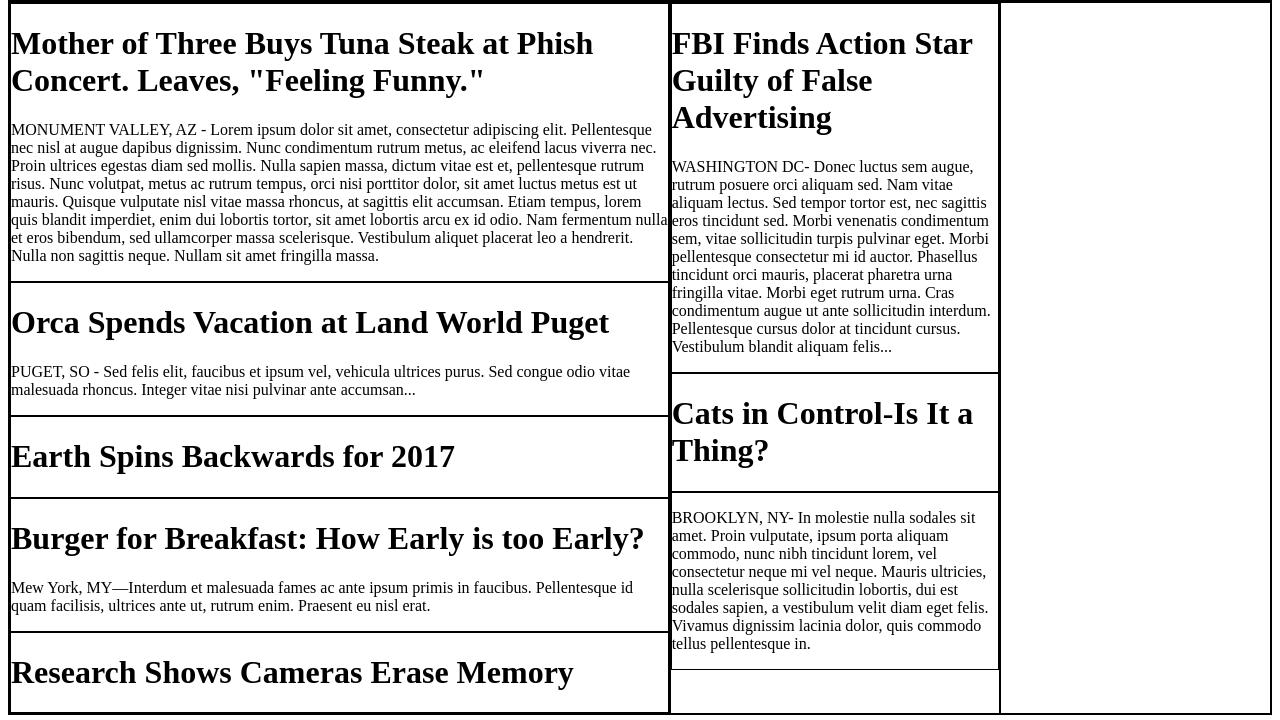
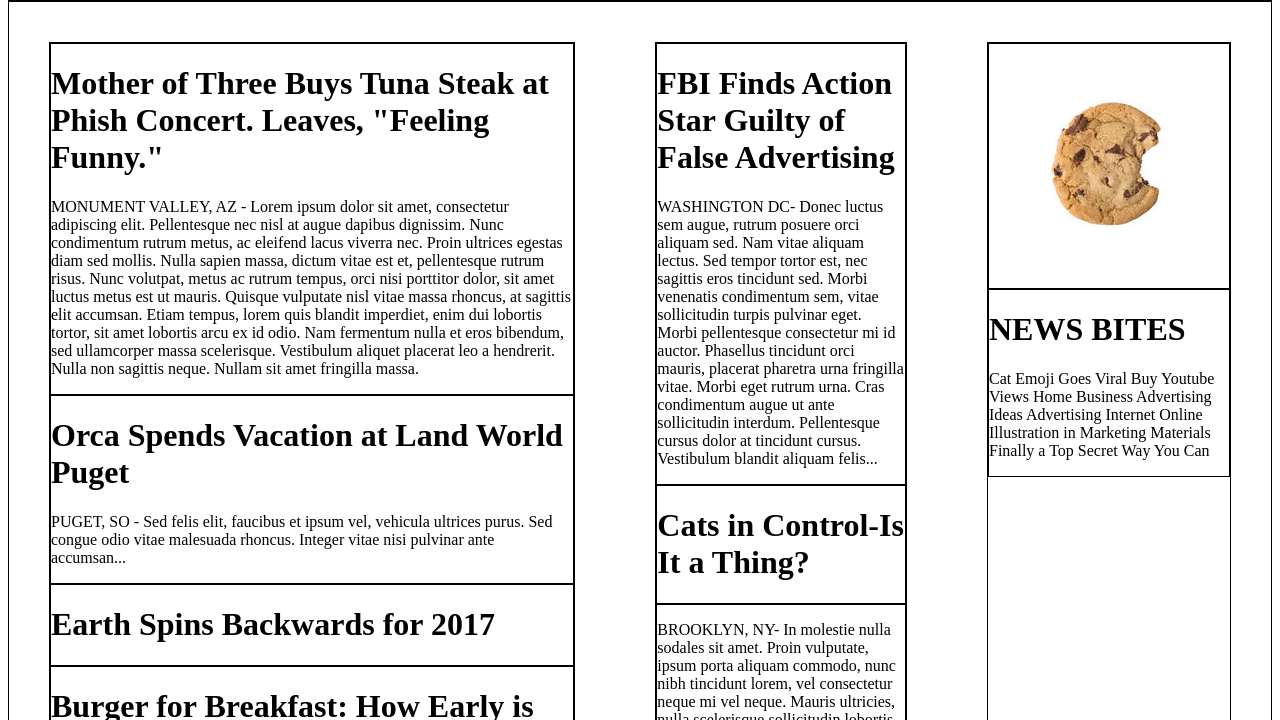
Before and after one commit to bongio79/mytimes, a plain HTML site: page index.html in a window 1280 px wide. Shown: the part 80-800 px from the top of the page. Drawn offline with Linux system fonts and the light colour scheme.

Commit message:
Added right column

```diff
--- a/index.html
+++ b/index.html
@@ -19,39 +19,45 @@
     </header>
     <div class="main">
       <div class="left">
-        <div class="art1">
+        <div>
           <h1>Mother of Three Buys Tuna Steak at Phish Concert. Leaves, "Feeling Funny."</h1>
           <p>MONUMENT VALLEY, AZ - Lorem ipsum dolor sit amet, consectetur adipiscing elit. Pellentesque nec nisl at augue dapibus dignissim. Nunc condimentum rutrum metus, ac eleifend lacus viverra nec. Proin ultrices egestas diam sed mollis. Nulla sapien massa, dictum vitae est et, pellentesque rutrum risus. Nunc volutpat, metus ac rutrum tempus, orci nisi porttitor dolor, sit amet luctus metus est ut mauris. Quisque vulputate nisl vitae massa rhoncus, at sagittis elit accumsan. Etiam tempus, lorem quis blandit imperdiet, enim dui lobortis tortor, sit amet lobortis arcu ex id odio. Nam fermentum nulla et eros bibendum, sed ullamcorper massa scelerisque. Vestibulum aliquet placerat leo a hendrerit. Nulla non sagittis neque. Nullam sit amet fringilla massa.</p>
         </div>
-        <div class="art2">
+        <div>
           <h1>Orca Spends Vacation at Land World Puget</h1>
           <p>PUGET, SO - Sed felis elit, faucibus et ipsum vel, vehicula ultrices purus. Sed congue odio vitae malesuada rhoncus. Integer vitae nisi pulvinar ante accumsan...</p>
         </div>
-        <div class="art3">
+        <div>
           <h1>Earth Spins Backwards for 2017</h1>
         </div>
-        <div class="art4">
+        <div>
           <h1>Burger for Breakfast: How Early is too Early?</h1>
           <p>Mew York, MY—Interdum et malesuada fames ac ante ipsum primis in faucibus. Pellentesque id quam facilisis, ultrices ante ut, rutrum enim. Praesent eu nisl erat.</p>
         </div>
-        <div class="art5">
+        <div>
           <h1>Research Shows Cameras Erase Memory</h1>
         </div>
       </div>
       <div class="mid">
-        <div class="art6">
+        <div>
           <h1>FBI Finds Action Star Guilty of False Advertising</h1>
           <p>WASHINGTON DC- Donec luctus sem augue, rutrum posuere orci aliquam sed. Nam vitae aliquam lectus. Sed tempor tortor est, nec sagittis eros tincidunt sed. Morbi venenatis condimentum sem, vitae sollicitudin turpis pulvinar eget. Morbi pellentesque consectetur mi id auctor. Phasellus tincidunt orci mauris, placerat pharetra urna fringilla vitae. Morbi eget rutrum urna. Cras condimentum augue ut ante sollicitudin interdum. Pellentesque cursus dolor at tincidunt cursus. Vestibulum blandit aliquam felis...</p>
         </div>
-        <div class="art7">
+        <div>
           <h1>Cats in Control-Is It a Thing?</h1>
         </div>
-        <div class="art8">
+        <div>
           <p>BROOKLYN, NY- In molestie nulla sodales sit amet. Proin vulputate, ipsum porta aliquam commodo, nunc nibh tincidunt lorem, vel consectetur neque mi vel neque. Mauris ultricies, nulla scelerisque sollicitudin lobortis, dui est sodales sapien, a vestibulum velit diam eget felis. Vivamus dignissim lacinia dolor, quis commodo tellus pellentesque in.</p>
         </div>
       </div>
       <div class="right">
-
+        <div>
+            <img src="resources/images/img-news-bite.png" alt="">
+        </div>
+        <div>
+          <h1>NEWS BITES</h1>
+          <p>Cat Emoji Goes Viral Buy Youtube Views Home Business Advertising Ideas Advertising Internet Online Illustration in Marketing Materials Finally a Top Secret Way You Can</p>
+        </div>
       </div>
     </div>
   </body>
--- a/resources/css/style.css
+++ b/resources/css/style.css
@@ -15,6 +15,10 @@ header {
   padding: 0 0 10px 20px;
   border: 1px solid black;
   flex-grow: 1;
+}
+
+div {
+  border: 1px solid black;
 }
 
 #myt {
@@ -35,7 +39,6 @@ a {
 
 .main {
   display: flex;
-  border: 1px solid black;
   height: 100%;
   justify-content: space-between;
 
@@ -44,55 +47,20 @@ a {
 .left {
   display: flex;
   flex-basis: 630px;
-  border: 1px solid black;
   flex-direction: column;
-  flex-grow: 1;
+  margin: 40px;
 }
 
 .mid {
   display: flex;
   flex-basis: 300px;
-  border: 1px solid black;
   flex-direction: column;
-  flex-grow: 1;
+  margin: 40px;
 }
 
 .right {
   display: flex;
   flex-basis: 240px;
-  border: 1px solid black;
   flex-direction: column;
-  flex-grow: 1;
+  margin: 40px;
 }
-
-.art1 {
-  border: 1px solid black;
-}
-
-.art2 {
-  border: 1px solid black;
-}
-
-.art3 {
-  border: 1px solid black;
-}
-
-.art4 {
-  border: 1px solid black;
-}
-
-.art5 {
-  border: 1px solid black;
-}
-
-.art6 {
-  border: 1px solid black;
-}
-
-.art7 {
-  border: 1px solid black;
-}
-
-.art8 {
-  border: 1px solid black;
-}
```
